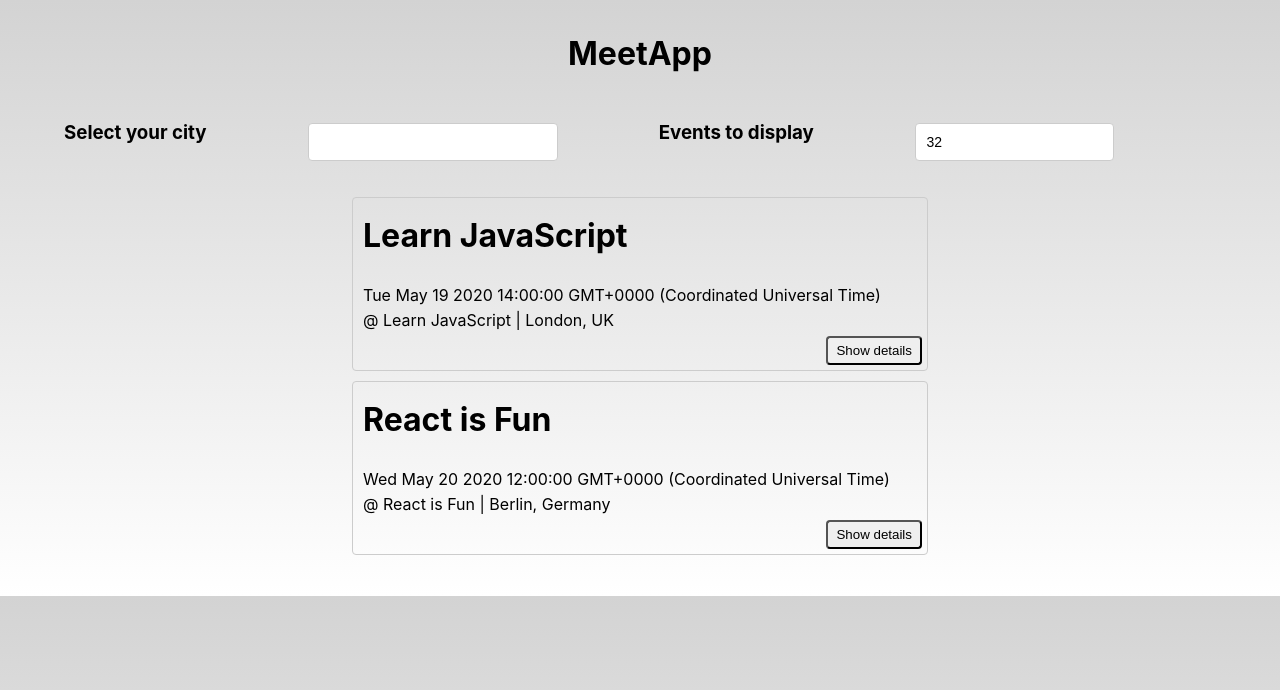
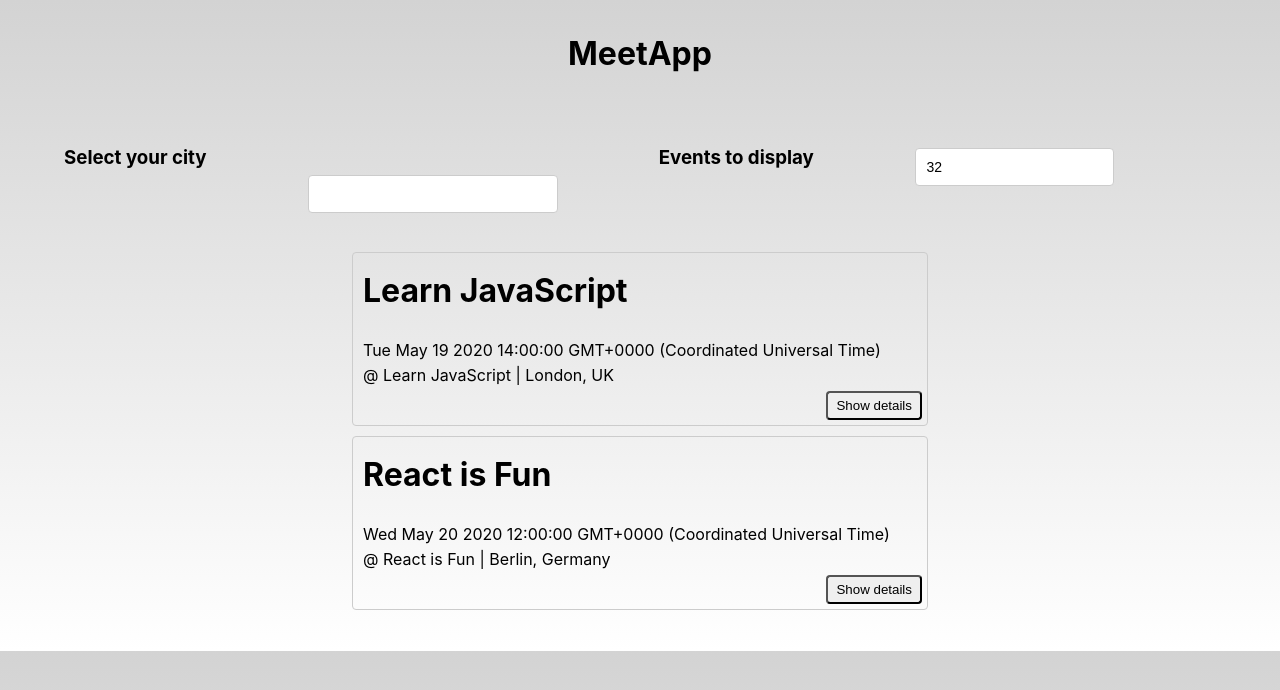
Before and after one commit to eloycotoalfonso/meetapp, a React (Create React App) app: page / in a window 1280 px wide. Shown: the top 690 px of the page. Built offline with nearby package versions, Linux system fonts and the light colour scheme; what atatus-spa would draw is missing.

Commit message:
added style to alerts

```diff
--- a/src/App.css
+++ b/src/App.css
@@ -149,9 +149,8 @@ input[type="number"] {
 }
 
 .Alert {
-  position: fixed;
-  top: 20px;
   margin: 0 auto;
+  height: 25px;
 }
 
 .data-vis-wrapper {
@@ -159,10 +158,12 @@ input[type="number"] {
   align-items: center;
   flex-direction: column;
 }
+
 .data-vis-wrapper .recharts-responsive-container {
   min-width: 100%;
   display: flex;
 }
+
 .recharts-surface {
   overflow: visible;
 }
@@ -188,12 +189,15 @@ input[type="number"] {
   border-radius: 2px;
   box-shadow: 0 3px 4px 0 rgba(0, 0, 0, 0.25);
 }
+
 .google-btn:hover {
   box-shadow: 0 0 6px #4285f4;
 }
+
 .google-btn:active {
   background: #1669f2;
 }
+
 .google-icon-wrapper {
   position: absolute;
   margin-top: 1px;
@@ -203,6 +207,7 @@ input[type="number"] {
   border-radius: 2px;
   background-color: #fff;
 }
+
 .google-icon {
   position: absolute;
   margin-top: 11px;
@@ -210,6 +215,7 @@ input[type="number"] {
   width: 18px;
   height: 18px;
 }
+
 .btn-text {
   float: right;
   margin: 11px 11px 0 0;
@@ -218,8 +224,6 @@ input[type="number"] {
   letter-spacing: 0.2px;
   font-family: "Roboto";
 }
-
-
 
 @media only screen and (min-width: 992px) {
   .data-vis-wrapper {
```
